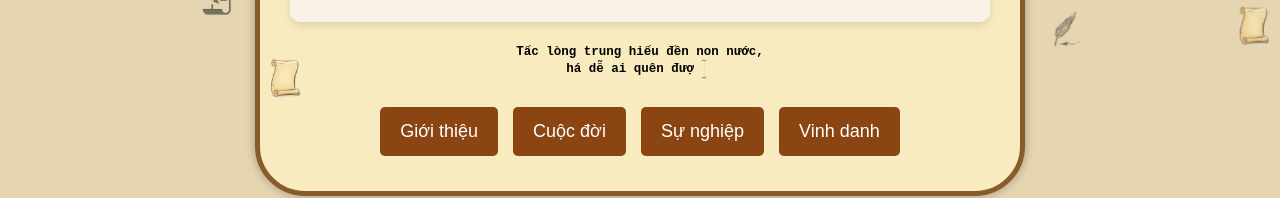
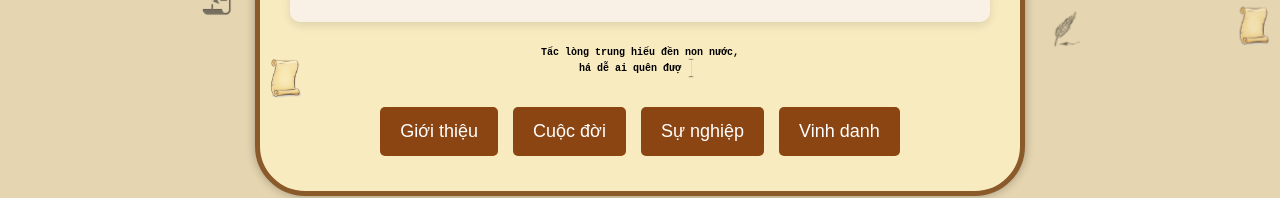
Before and after one commit to qnhat24/nguyen-dinh-chieu, a plain HTML site: page index.html in a window 1280 px wide. Shown: the part 624-822 px from the top of the page. Drawn offline with Linux system fonts and the light colour scheme.

Commit message:
Update style.css

```diff
--- a/style.css
+++ b/style.css
@@ -286,7 +286,7 @@ ul li {
 
 #quote-text {
     position: relative;
-    font-size: 12.5px;
+    font-size: 10px;
     font-family: 'Courier New', Courier, monospace;
     font-weight: bold;
     color: black;
```
